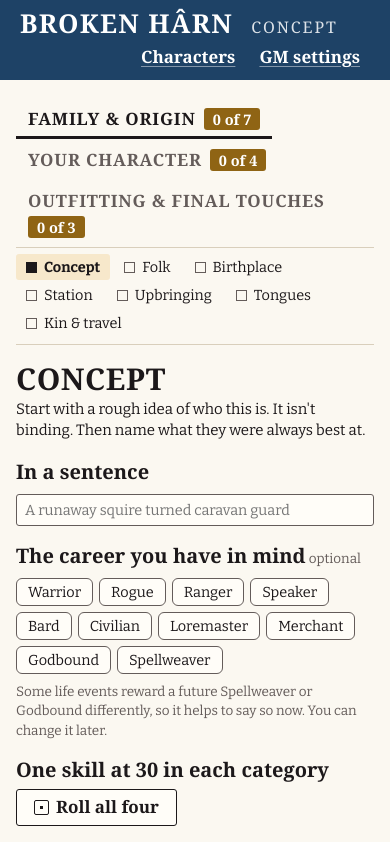
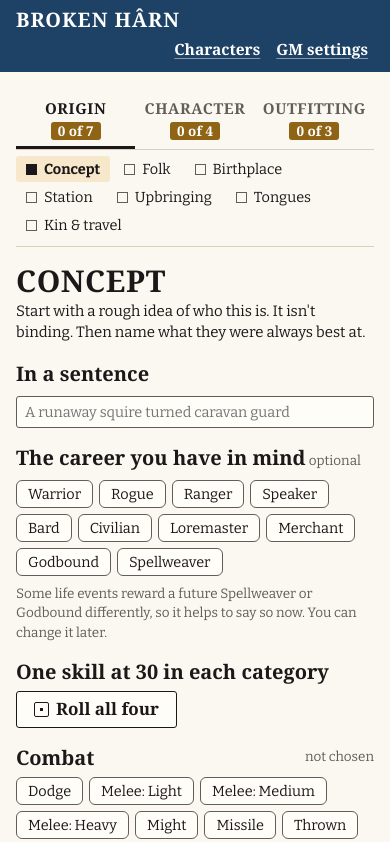
Before and after one commit to jedhed/Broken-Harn-Character-Tool, a plain HTML site: page index.html in a window 390 px wide. Both pictures are taken after a click on the button "New character". Shown: the top 842 px of the page. Drawn offline with nearby package versions, Linux system fonts and the light colour scheme; a web font is replaced by a local one.

Commit message:
Add files via upload
fixed issues with mobile view

```diff
--- a/index.html
+++ b/index.html
@@ -198,6 +198,18 @@ td.act{white-space:nowrap;text-align:right}td.act>*{margin-left:16px;vertical-al
 .dlrow{display:flex;flex-wrap:wrap;align-items:center;gap:6px 10px;margin-top:8px}.dlrow .btn{font-size:15.5px;padding:4px 12px}
 td b{font:700 17.5px var(--head)}
 .err{color:var(--bad-t);font-weight:700;font-size:14px}
+.pshort{display:none}
+@media (max-width:600px){
+ .pfull{display:none}.pshort{display:inline}
+ .phases{display:grid;grid-template-columns:repeat(3,minmax(0,1fr));gap:0}
+ .phase{flex-direction:column;flex-wrap:nowrap;align-items:center;gap:4px;font-size:15px;letter-spacing:.04em;padding:8px 2px 6px;text-align:center}
+ .phase .cnt{font-size:13.5px;padding:0 7px}
+ .banner{padding-inline:16px;align-items:center;gap:4px 10px}
+ .banner .name{font-size:20px}
+ .banner.inchar .sect{display:none}
+ .blink{font-size:15.5px;padding:3px 6px}
+}
+@media (max-width:380px){.banner .name{font-size:18px}.blink{font-size:14.5px;padding:3px 4px}}
 </style>
 </head>
 <body>
@@ -963,11 +975,11 @@ function panel(){const I=issues();const warn=(I[S.step]||[]).map(m=>`<div class=
  $('#panel').innerHTML=h}
 const ord=n=>n+(['th','st','nd','rd'][n%10>3||Math.floor(n/10)===1?0:n%10]);
 function travelOut(){const tot=S.travel.roll+travelMod().m;const t=TRAVEL.find(x=>tot<=x[0]);return{label:t[1],text:t[2]}}
-const PHASES=[['Family & Origin',7],['Your Character',4],['Outfitting & Final Touches',3]];let viewPhase=null;
+const PHASES=[['Family & Origin',7,'Origin'],['Your Character',4,'Character'],['Outfitting & Final Touches',3,'Outfitting']];let viewPhase=null;
 const phaseSteps=k=>{const st=PHASES.slice(0,k).reduce((a,p)=>a+p[1],0);return ORDER.slice(st,st+PHASES[k][1])};
 const phaseOf=i=>PHASES.findIndex((_,k)=>phaseSteps(k).includes(i));
 function steps(){const I=issues();const bad=i=>(I[i]||[]).length>0;const cur=phaseOf(S.step);const vp=viewPhase===null?cur:viewPhase;
- $('#steps').innerHTML=`<div class="phases" role="tablist">${PHASES.map(([n],k)=>{const st=phaseSteps(k),d=st.filter(i=>done(i)&&!bad(i)).length,b=st.filter(bad).length;return`<button type="button" class="phase" role="tab" aria-selected="${k===vp}" data-act="phase" data-val="${k}">${n} <span class="cnt ${b?'bad':d===st.length?'ok':'warn'}">${d} of ${st.length}${b?' · '+b+' to fix':''}</span></button>`}).join('')}</div>
+ $('#steps').innerHTML=`<div class="phases" role="tablist">${PHASES.map(([n,,sh],k)=>{const st=phaseSteps(k),d=st.filter(i=>done(i)&&!bad(i)).length,b=st.filter(bad).length;return`<button type="button" class="phase" role="tab" aria-selected="${k===vp}" data-act="phase" data-val="${k}" aria-label="${n}"><span class="pfull">${n}</span><span class="pshort">${sh}</span> <span class="cnt ${b?'bad':d===st.length?'ok':'warn'}">${d} of ${st.length}${b?' · '+b+' to fix':''}</span></button>`}).join('')}</div>
  <div class="steps">${phaseSteps(vp).map(i=>{const now=S.step===i;const m=bad(i)?'bad':now?'now':done(i)?'done':'';return`<button class="step" data-act="go" data-val="${i}" ${now?'aria-current="step"':''}><span class="mark ${m}" title="${bad(i)?'Needs another look':done(i)?'Complete':'Not finished'}"></span>${STEPS[i]}${bad(i)?'<span class="sr"> (needs another look)</span>':''}</button>`}).join('')}</div>`}
 function sheet(){const c=culture();const o=occ();const t=tongues();const {led,ex}=ledger();const e='<span class="empty">not chosen</span>';
  const id=`<dl>${S.concept?`<dt>Concept</dt><dd>${esc(S.concept)}</dd>`:''}${S.career?`<dt>Career</dt><dd>${careerLine()}</dd>`:''}<dt>Folk</dt><dd>${S.folk}${S.sex?', '+S.sex.toLowerCase():''}${orbP()?', '+orbP()+(orbP()==='Ivinian'&&S.clan?' of clan '+esc(S.clan):''):''}</dd><dt>Born</dt><dd>${S.place?(S.nation==='tribal'?'Among the '+S.place:(S.inSet?S.place:'A village near '+S.place)+', '+NAT[S.nation].name):e}</dd><dt>Society</dt><dd>${c||e}</dd><dt>Class</dt><dd>${S.cls?CLASSES[S.cls]:e}</dd><dt>Family trade</dt><dd>${S.occ||e}</dd><dt>Upbringing</dt><dd>${S.bg?BG[S.bg].name:e}</dd><dt>Status</dt><dd>${S.cls?statusVal():e}</dd><dt>Coin</dt><dd>${S.cls?coinText():e}</dd></dl>`;
@@ -1065,7 +1077,7 @@ function importChar(text){const r=readCharFile(text);if(r.err){loadMsg=[false,r.
  const id=newId();CHARS.unshift({id,name:r.name,S:r.S,saved:Date.now(),sum:null});openChar(id);
  const cp=r.camp;loadMsg=null;render();if(cp&&(cp.d!==GM.d||cp.m!==GM.m||cp.y!==GM.y)){const n=$('#dlnote');if(n)n.textContent='This file was made for a campaign starting '+cp.d+' '+(MONTHS[cp.m-1]||'')+' '+yearTxt(cp.y)+'. Yours starts '+campTxt()+', so the birth year may differ.'}}
 function syncGM(){$('#eyebrow').textContent='Character roll · '+yearTxt(GM.y);const m=$('#camp-m');if(!m.options.length)m.innerHTML=MONTHS.map((n,i)=>`<option value="${i+1}">${n}</option>`).join('');const set=(el,v)=>{if(document.activeElement!==el)el.value=v};set($('#camp-d'),GM.d);set(m,GM.m);set($('#camp-y'),GM.y);$('#gm-sindarin').checked=!!GM.Sindarin;$('#gm-khuzdul').checked=!!GM.Khuzdul}
-function render(){syncGM();const st=VIEW==='start';$('#start').hidden=!st;$('#steps').hidden=st;$('#cols').hidden=st;$('#lnk-chars').hidden=st;
+function render(){syncGM();const st=VIEW==='start';$('#start').hidden=!st;$('#steps').hidden=st;$('#cols').hidden=st;$('#lnk-chars').hidden=st;document.querySelector('.banner').classList.toggle('inchar',!st);
  if(st){$('#banner').hidden=true;$('#sect').textContent='Characters';store();startScreen();return}
  ageSettled();$('#banner').hidden=!S.example;$('#sect').textContent=STEPS[S.step];steps();panel();sheet();saveNow()}
 
```
